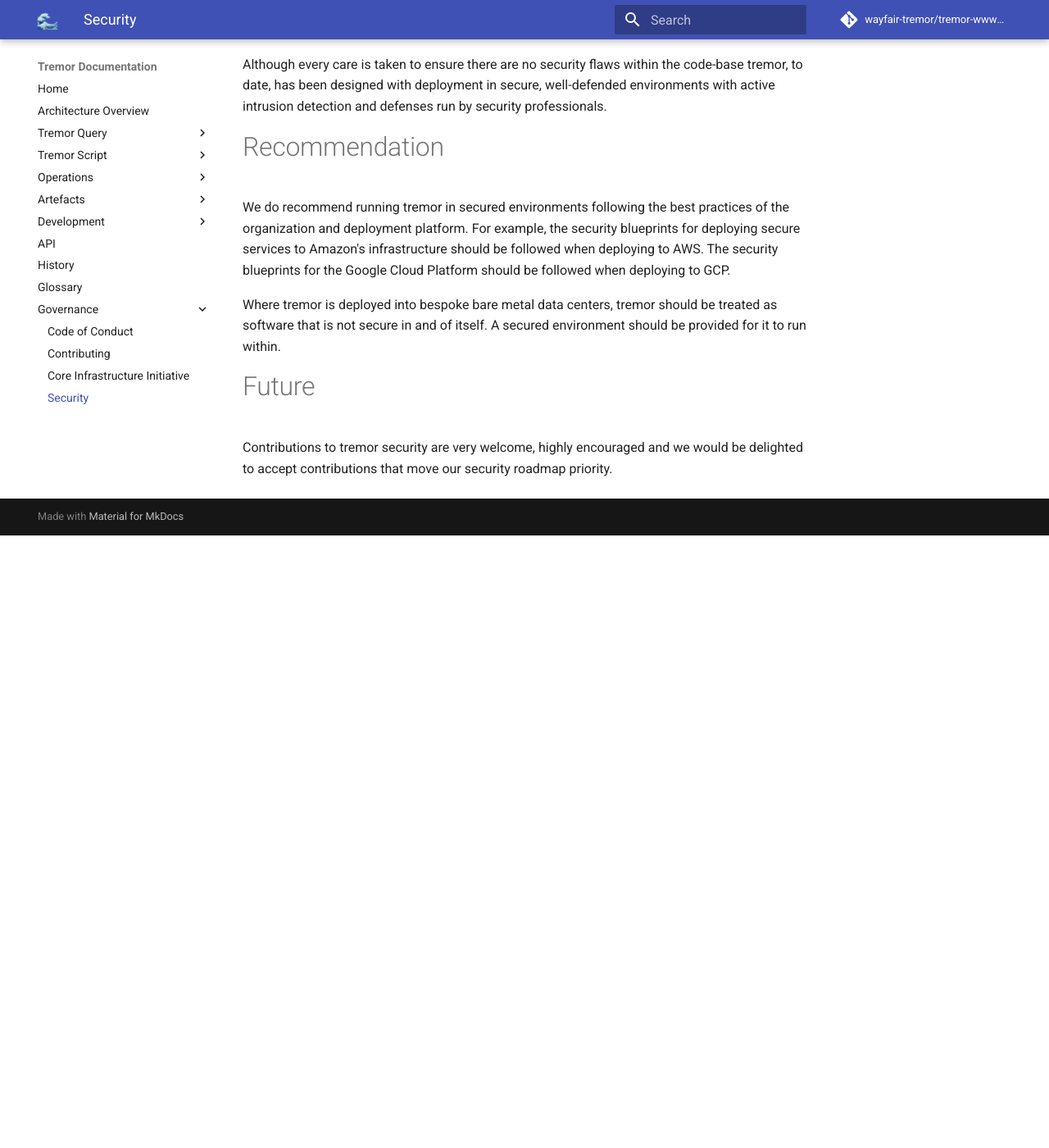
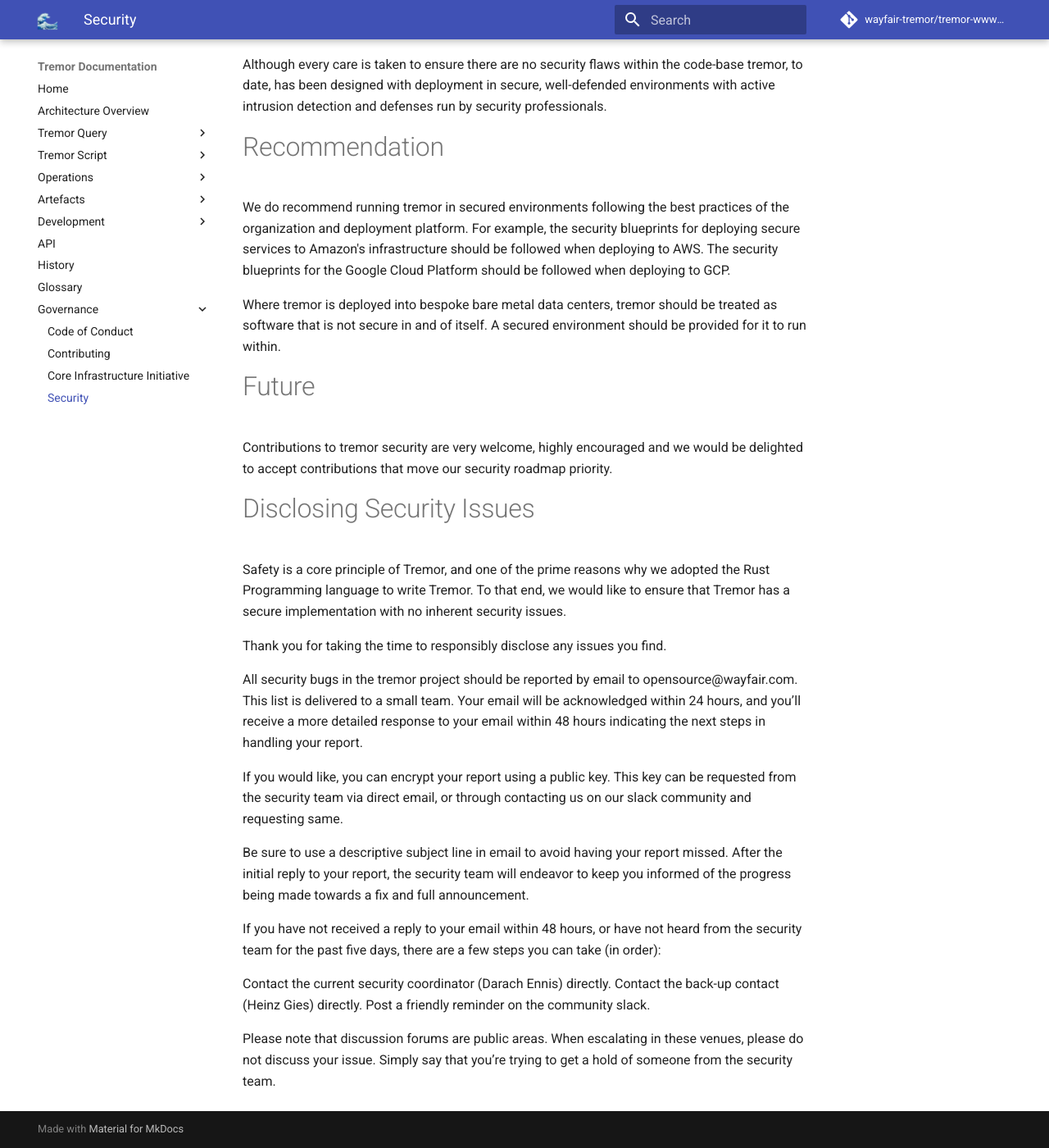
Before and after one commit to tremor-rs/tremor-www-docs, an MkDocs documentation site: the page built from docs/policies/security.md, in a window 1280 px wide and 1400 px high, scrolled down 816 px. Shown: the whole window at 82% size. Built offline with MkDocs 1.6.1 and Material for MkDocs 9.7.7, drawn with Linux system fonts in a browser that asks for light colours; comment, search, counter and statistics services are not loaded; old or Windows-style settings are respelled for this version of MkDocs; before the commit the page ends 1469 px from its top, so only the background shows below that.

Commit message:
Update CII and security content

```diff
--- a/docs/policies/security.md
+++ b/docs/policies/security.md
@@ -43,3 +43,29 @@
 
 Contributions to tremor security are very welcome, highly encouraged and we would be
 delighted to accept contributions that move our security roadmap priority.
+
+# Disclosing Security Issues
+
+Safety is a core principle of Tremor, and one of the prime reasons why we adopted the
+Rust Programming language to write Tremor. To that end, we would like to ensure that
+Tremor has a secure implementation with no inherent security issues.
+
+Thank you for taking the time to responsibly disclose any issues you find.
+
+All security bugs in the tremor project should be reported by email to opensource@wayfair.com. This list is delivered to a small team. Your email will be acknowledged within 24 hours, and you’ll receive a more detailed response to your email within 48 hours indicating the next steps in handling your report.
+
+If you would like, you can encrypt your report using a public key. This key can be requested from the security
+team via direct email, or through contacting us on our slack community and requesting same.
+
+Be sure to use a descriptive subject line in email to avoid having your report missed. After the initial reply
+to your report, the security team will endeavor to keep you informed of the progress being made towards a fix
+and full announcement.
+
+If you have not received a reply to your email within 48 hours, or have not heard from the security team for the past five days, there are a few steps you can take (in order):
+
+Contact the current security coordinator (Darach Ennis) directly.
+Contact the back-up contact (Heinz Gies) directly.
+Post a friendly reminder on the community slack.
+
+Please note that discussion forums are public areas. When escalating in these venues, please do not
+discuss your issue. Simply say that you’re trying to get a hold of someone from the security team.
```
Also changed, not shown: docs/CII.md (+27 -27 lines).
